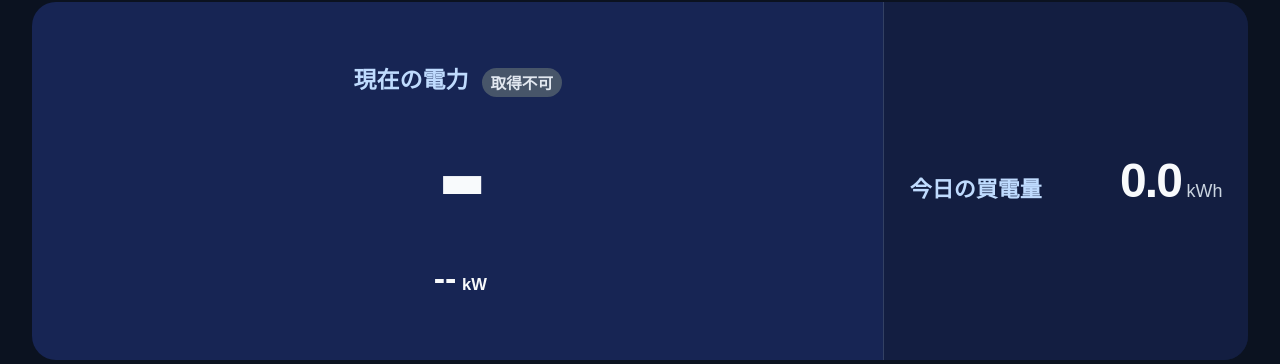
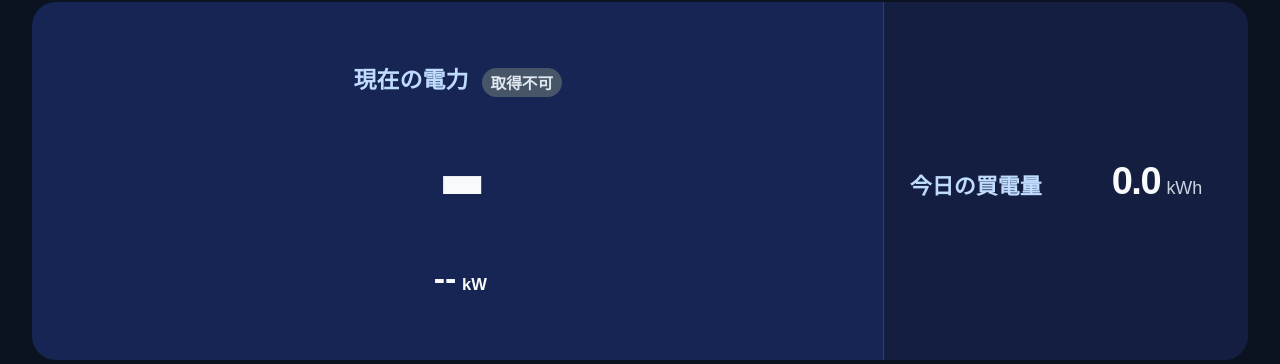
Before and after one commit to shattori-criepi/omk, a FastAPI app: page /display in a window 1280 px wide. Shown: the part 108-472 px from the top of the page. Run offline with FastAPI, Linux system fonts and the light colour scheme.

Commit message:
Align dashboard power detail values

```diff
--- a/services/dashboard/app/static/display.css
+++ b/services/dashboard/app/static/display.css
@@ -125,28 +125,33 @@ body {
   gap: 10px;
 }
 
-.today-energy-card {
+.power-detail-row {
   display: grid;
-  grid-template-columns: minmax(0, 1fr) auto auto;
+  grid-template-columns: minmax(0, 1fr) auto 3.5rem;
   align-items: baseline;
-  gap: 0.35em;
-  padding: 0.5em 0;
-  color: #bfdbfe;
+  column-gap: 0.4rem;
+  padding: 0.35em 0;
 }
 
-.today-energy-card span {
+.power-detail-label {
+  color: #bfdbfe;
   font-size: clamp(16px, 1.8vw, 22px);
   font-weight: 700;
+  white-space: nowrap;
 }
 
-.today-energy-card strong {
+.power-detail-value {
+  justify-self: end;
   color: #f8fafc;
-  font-size: clamp(30px, 3.8vw, 48px);
+  font-size: clamp(24px, 3vw, 38px);
+  font-weight: 700;
   line-height: 1;
   letter-spacing: -0.04em;
+  font-variant-numeric: tabular-nums;
 }
 
-.today-energy-card small {
+.power-detail-unit {
+  justify-self: start;
   color: #cbd5e1;
   font-size: clamp(13px, 1.4vw, 18px);
 }
@@ -346,29 +351,6 @@ body {
   font-size: clamp(16px, 1.7vw, 22px);
 }
 
-.power-detail {
-  display: grid;
-  grid-template-columns: minmax(0, 1fr) auto auto;
-  align-items: baseline;
-  gap: 0.35em;
-  padding: 0.35em 0;
-}
-
-.power-detail span {
-  color: #bfdbfe;
-  font-weight: 700;
-}
-
-.power-detail strong {
-  font-size: clamp(24px, 3vw, 38px);
-  line-height: 1;
-  letter-spacing: -0.03em;
-}
-
-.power-detail small {
-  color: #cbd5e1;
-  font-size: clamp(13px, 1.4vw, 18px);
-}
 
 .grid-flow {
   display: inline-flex;
--- a/services/dashboard/app/templates/display.html
+++ b/services/dashboard/app/templates/display.html
@@ -52,35 +52,35 @@
         </div>
 
         <aside class="power-sidebar" aria-label="電力関連情報">
-          <article class="today-energy-card">
-            <span>今日の買電量</span>
-            <strong id="purchased-today-kwh">{{ dashboard.purchased_today_kwh }}</strong>
-            <small>kWh</small>
+          <article class="power-detail-row">
+            <span class="power-detail-label">今日の買電量</span>
+            <strong id="purchased-today-kwh" class="power-detail-value">{{ dashboard.purchased_today_kwh }}</strong>
+            <small class="power-detail-unit">kWh</small>
           </article>
 
           <div id="power-details" class="power-details" aria-label="発電・蓄電池情報" {% if not dashboard.has_ichijo_power_flow %}hidden{% endif %}>
-            <div class="today-energy-card">
-              <span>今日の売電量</span>
-              <strong id="sold-today-kwh">{{ dashboard.sold_today_kwh }}</strong>
-              <small>kWh</small>
+            <div class="power-detail-row">
+              <span class="power-detail-label">今日の売電量</span>
+              <strong id="sold-today-kwh" class="power-detail-value">{{ dashboard.sold_today_kwh }}</strong>
+              <small class="power-detail-unit">kWh</small>
             </div>
 
-            <div class="power-detail">
-              <span>PV発電</span>
-              <strong id="pv-power-kw">{{ dashboard.pv_power_kw }}</strong>
-              <small>kW</small>
+            <div class="power-detail-row">
+              <span class="power-detail-label">PV発電</span>
+              <strong id="pv-power-kw" class="power-detail-value">{{ dashboard.pv_power_kw }}</strong>
+              <small class="power-detail-unit">kW</small>
             </div>
 
-            <div class="power-detail">
-              <span>蓄電池残量</span>
-              <strong id="battery-soc-percent">{{ dashboard.battery_soc_percent }}</strong>
-              <small>%</small>
+            <div class="power-detail-row">
+              <span class="power-detail-label">蓄電池残量</span>
+              <strong id="battery-soc-percent" class="power-detail-value">{{ dashboard.battery_soc_percent }}</strong>
+              <small class="power-detail-unit">%</small>
             </div>
 
-            <div class="power-detail">
-              <span id="battery-power-label">{{ dashboard.battery_power_label }}</span>
-              <strong id="battery-power-kw">{{ dashboard.battery_power_kw }}</strong>
-              <small>kW</small>
+            <div class="power-detail-row">
+              <span id="battery-power-label" class="power-detail-label">{{ dashboard.battery_power_label }}</span>
+              <strong id="battery-power-kw" class="power-detail-value">{{ dashboard.battery_power_kw }}</strong>
+              <small class="power-detail-unit">kW</small>
             </div>
           </div>
         </aside>
```
Also changed, not shown: services/dashboard/tests/test_display.py (+8 -1 lines).
